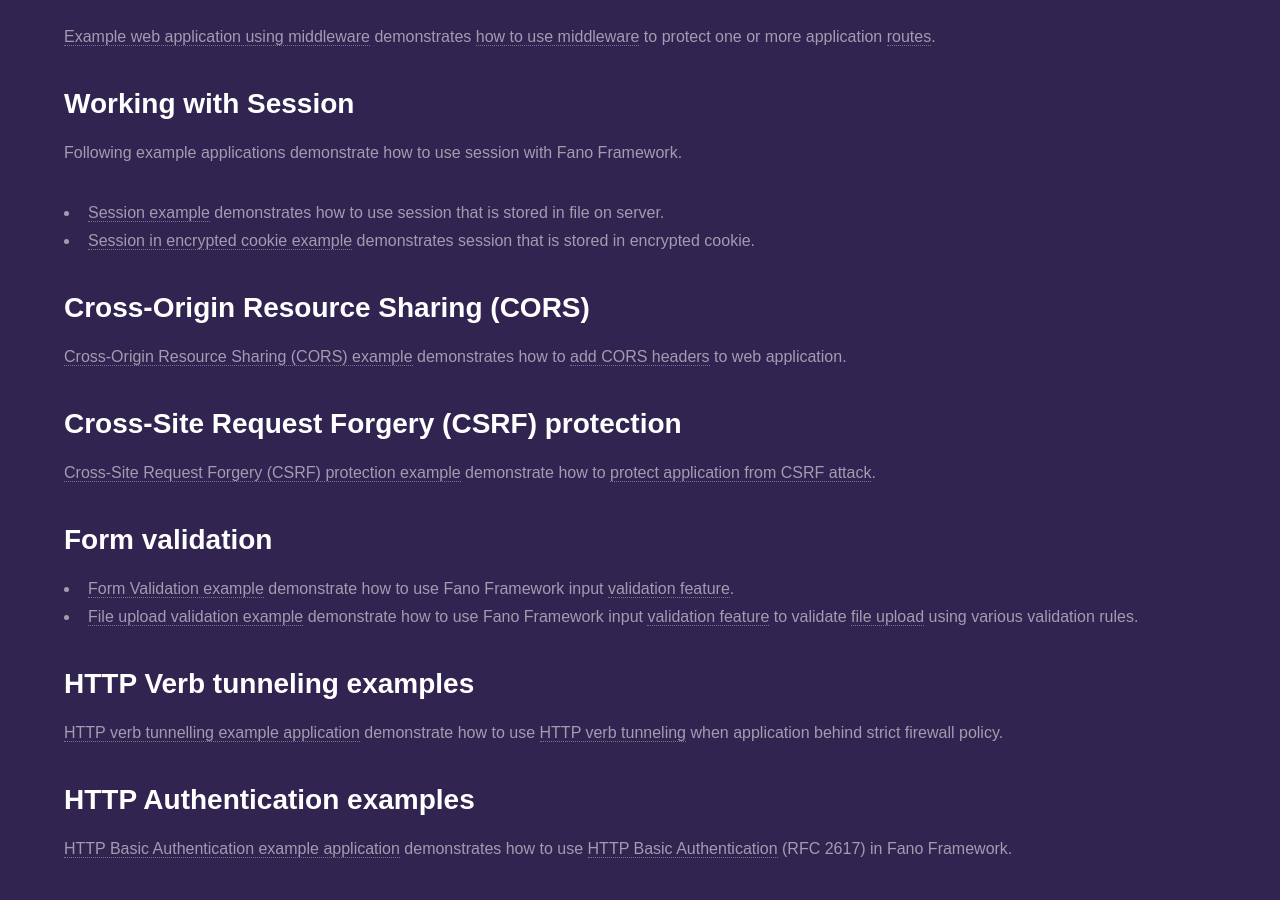
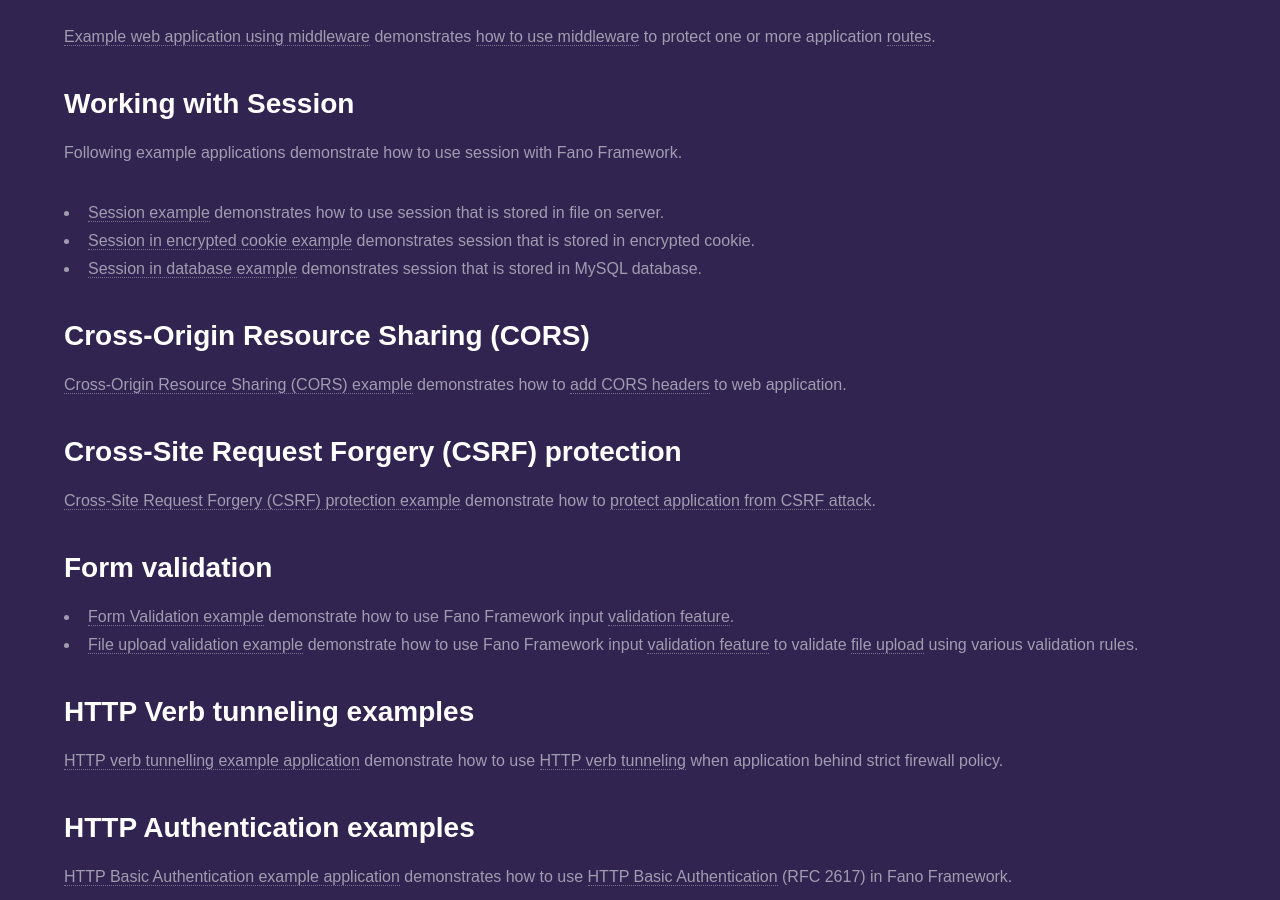
Before and after one commit to fanoframework/fanoframework.github.io, a Jekyll site: the page built from examples/index.md, in a window 1280 px wide and 900 px high, scrolled down 1595 px. Built offline with Jekyll 4.4.1, drawn with Linux system fonts in a browser that asks for light colours; our own code applies the rules of GitHub Pages for plain Markdown files.

Commit message:
add example session db

```diff
--- a/examples/index.md
+++ b/examples/index.md
@@ -59,6 +59,7 @@
 
 - [Session example](https://github.com/fanoframework/fano-session) demonstrates how to use session that is stored in file on server.
 - [Session in encrypted cookie example](https://github.com/fanoframework/fano-session-cookie) demonstrates session that is stored in encrypted cookie.
+- [Session in database example](https://github.com/fanoframework/fano-db-session) demonstrates session that is stored in MySQL database.
 
 ## Cross-Origin Resource Sharing (CORS)
 
```
Also changed, not shown: working-with-session/index.md (+1 -0 lines).
